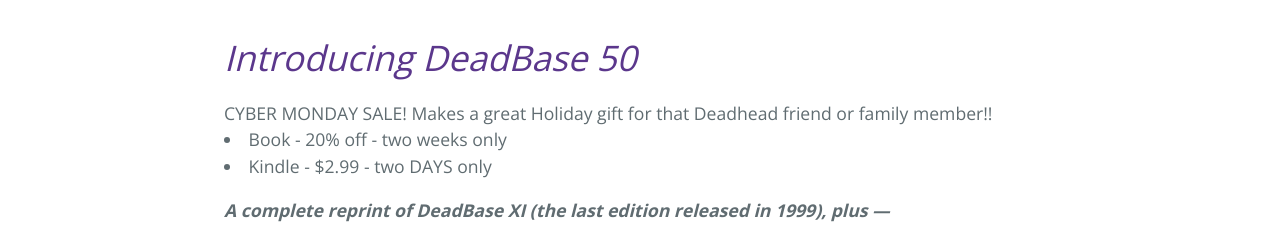
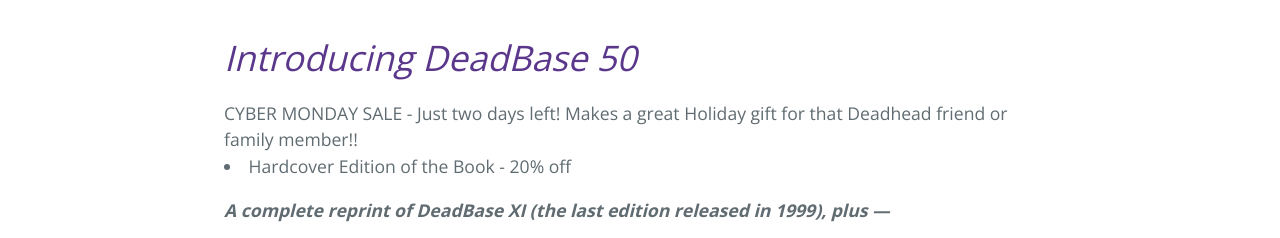
Before and after one commit to deadbase/db50, a plain HTML site: page index.html in a window 1280 px wide. Shown: the part 680-918 px from the top of the page. Drawn offline with nearby package versions, Linux system fonts and the light colour scheme.

Commit message:
Update index.html

```diff
--- a/index.html
+++ b/index.html
@@ -23,9 +23,8 @@
 <a id="introducing-deadbase-50" class="anchor" href="#introducing-deadbase-50" aria-hidden="true"><span class="octicon octicon-link"></span></a><em>Introducing DeadBase 50</em>
 </h1>
 
-CYBER MONDAY SALE! Makes a great Holiday gift for that Deadhead friend or family member!!</li>
-<li>Book - 20% off - two weeks only</li>
-<li>Kindle - $2.99 - two DAYS only</li>
+CYBER MONDAY SALE - Just two days left! Makes a great Holiday gift for that Deadhead friend or family member!!</li>
+<li>Hardcover Edition of the Book - 20% off</li>
 
 <p><em><strong>A complete reprint of DeadBase XI (the last edition released in 1999), plus —</strong></em></p>
 
```
